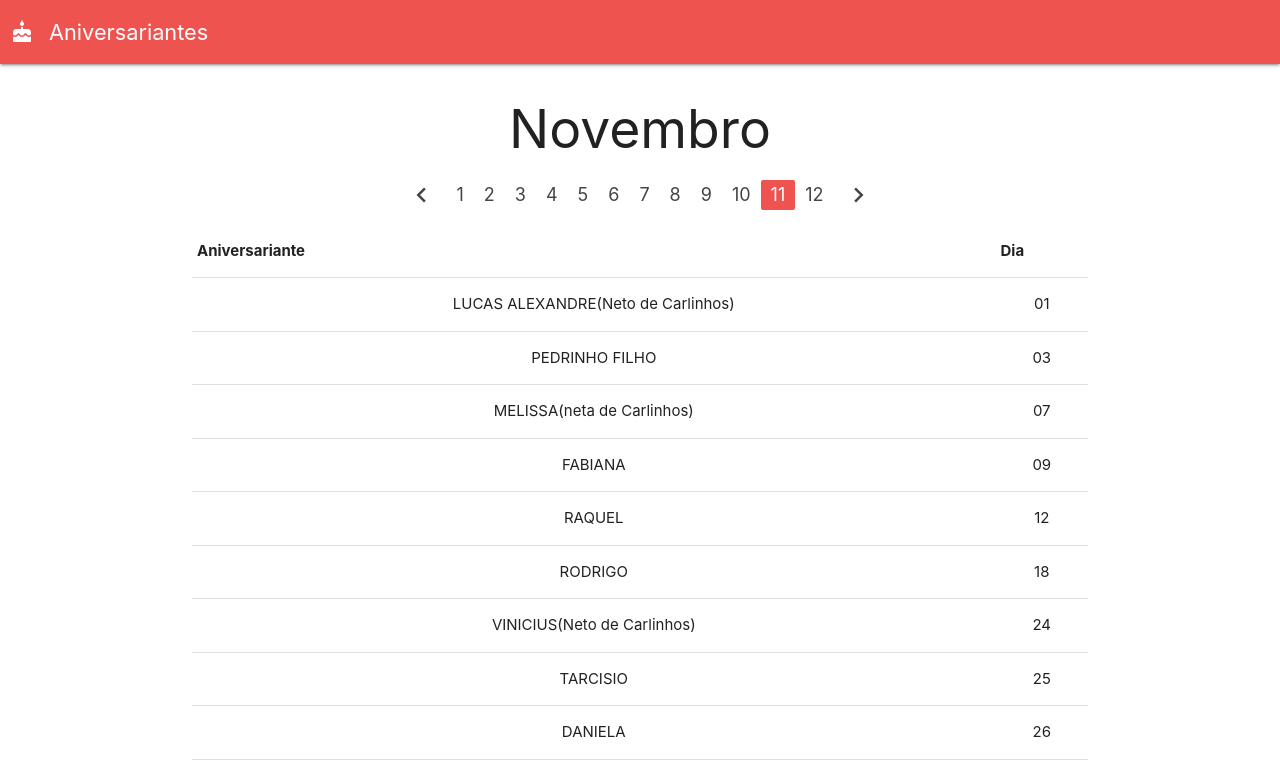
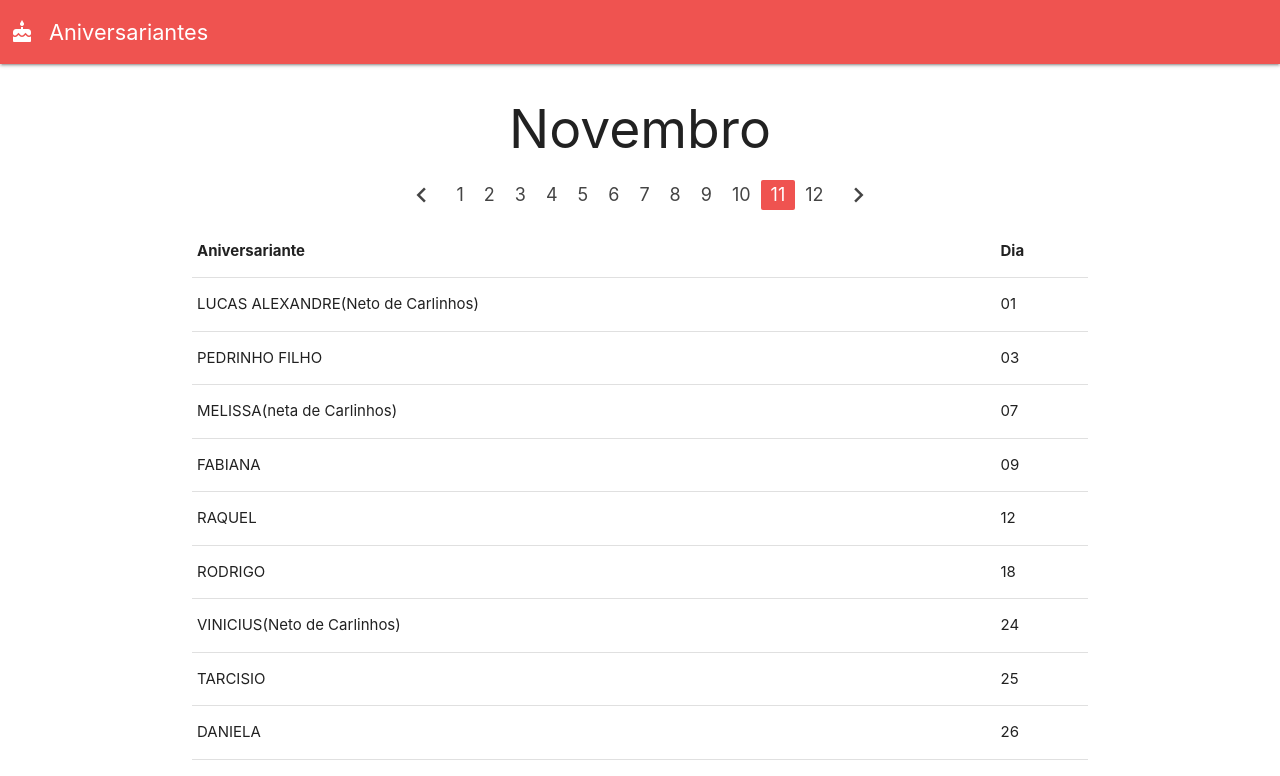
Before and after one commit to boa50/aniversariantes, a React (Create React App) app in the folder client/: page / in a window 1280 px wide. Shown: the top 776 px of the page. Built offline with nearby package versions, Linux system fonts and the light colour scheme.

Commit message:
iclusão do suporte à Sass

```diff
--- a/client/package.json
+++ b/client/package.json
@@ -5,6 +5,7 @@
   "dependencies": {
     "immutable": "^4.0.0-rc.12",
     "materialize-css": "^1.0.0",
+    "node-sass": "^4.13.0",
     "react": "^16.9.0",
     "react-dom": "^16.9.0",
     "react-responsive": "^8.0.1",
--- a/client/src/assests/custom-css.css
+++ b/client/src/assests/custom-css.scss
@@ -11,6 +11,10 @@
 
 .icon-padding {
     padding-right: 10px;
+}
+
+table.centered tbody tr td {
+    text-align: left;
 }
 
 @media screen and (max-width: 800px) {
--- a/client/src/components/Header.js
+++ b/client/src/components/Header.js
@@ -1,5 +1,5 @@
 import React from 'react';
-import '../assests/custom-css.css';
+import '../assests/custom-css.scss';
 import { useMediaQuery } from 'react-responsive';
 
 const Header = () => {
```
Also changed, not shown: 2 other files (tests, documents, lock files or other folders).
